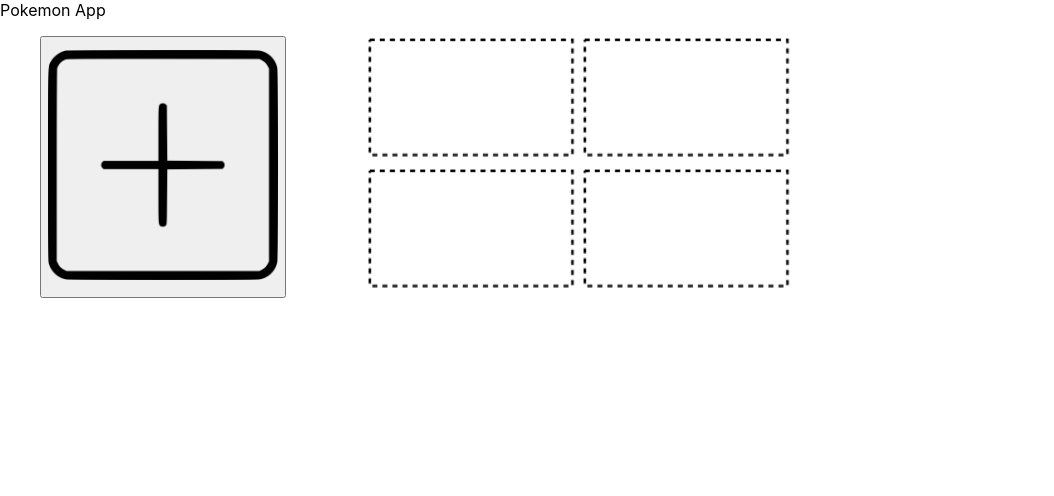
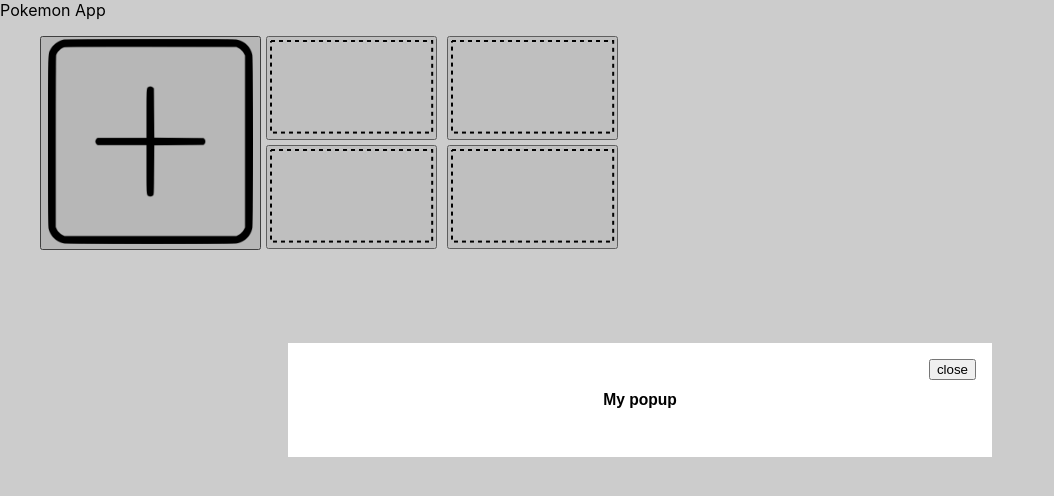
Before and after one commit to j-tomada/PokeApp, a React (Create React App) app: page / in a window 1280 px wide. Both pictures are taken after a click on the button 163 px from the left and 166 px from the top of the page. Shown: the top 496 px of the page, without its empty margins (0-1054 px from the left). Built offline with nearby package versions, Linux system fonts and the light colour scheme.

Commit message:
Created new directory components and moves components into directory. Added Popup function which triggers a popup when Pokemon button is clicked

```diff
--- a/src/App.css
+++ b/src/App.css
@@ -45,8 +45,15 @@
 .moves-button{
   margin-bottom: 5px;
   margin-right: 5px;
-  width: 210px;
+  padding: 0;
+}
+
+.moves-column{
+  padding-left: 5px;
 }
 
 .moves {
+  padding-left: 0;
+  list-style: none;
+  display: flex;
 }
--- a/src/App.js
+++ b/src/App.js
@@ -1,5 +1,5 @@
 import './App.css';
-import PokeInterface  from './PokeInterface';
+import PokeInterface  from './components/PokeInterface';
 
 function App() {
   return (
--- a/src/PokeInterface.js
+++ /dev/null
@@ -1,26 +0,0 @@
-import React from 'react'
-
-/**
- * This contains the pokemon interface which displays the pokemon chosen
- * and the moveset chosen
- */
-
-export default function PokeInterface () {
-    return (
-        <ul className="poke-interface">
-            <button className="poke-logo">
-                <img src={require('./images/add_button_poke.png')} width="230px"/>
-            </button>
-            <ul className='moves'>
-                <ul>
-                    <img className="moves-button" src={require('./images/add_button_moves.png')} />
-                    <img className="moves-button" src={require('./images/add_button_moves.png')} />
-                </ul>
-                <ul>
-                    <img className="moves-button" src={require('./images/add_button_moves.png')} />
-                    <img className="moves-button" src={require('./images/add_button_moves.png')} />
-                </ul>
-            </ul>
-        </ul>
-    )
-}
--- /dev/null
+++ b/src/components/PokeInterface.js
@@ -0,0 +1,50 @@
+import React, { useState } from 'react'
+import Popup from './Popup'
+
+/**
+ * This contains the pokemon interface which displays the pokemon chosen
+ * and the moveset chosen
+ */
+
+export default function PokeInterface () {
+    const [buttonClicked, setButtonClicked] = useState(false);
+    /**
+     * This function returns the button to select a pokemon
+     */
+    function pokeButton () {
+        return (
+            <button className="poke-logo" onClick={() => setButtonClicked(true)}>
+                <img src={require('../images/add_button_poke.png')} height='205px'/>
+                <Popup trigger={buttonClicked}>
+                    <h3>My popup</h3>
+                </Popup>
+            </button>
+        )
+    }
+
+    /**
+     * This function returns the button to select a move for a pokemon
+     */
+    function moveButton () {
+        return (
+            <button className="moves-button">
+                <img src={require('../images/add_button_moves.png')} />
+            </button>
+        )
+    }
+    return (
+        <ul className="poke-interface">
+            <div>{pokeButton()}</div>
+            <ul className='moves'>
+                <ul className='moves-column'>
+                    <div>{moveButton()}</div>
+                    <div>{moveButton()}</div>
+                </ul>
+                <ul className='moves-column'>
+                    <div>{moveButton()}</div>
+                    <div>{moveButton()}</div>
+                </ul>
+            </ul>
+        </ul>
+    )
+}
--- /dev/null
+++ b/src/components/Popup.css
@@ -0,0 +1,26 @@
+.popup {
+    position: fixed;
+    top: 0;
+    left: 0;
+    width: 100%;
+    height: 100vh;
+    background-color: rgba(0, 0, 0, 0.2);
+
+    display: flex;
+    justify-content: center;
+    align-items: center;
+}
+
+.popup-inner {
+    position: relative;
+    padding: 32px;
+    width: 100%;
+    max-width: 640px;
+    background-color: #FFF;
+}
+
+.popup-inner .close-btn {
+    position: absolute;
+    top: 16px;
+    right: 16px;
+}
--- /dev/null
+++ b/src/components/Popup.js
@@ -0,0 +1,13 @@
+import React from 'react'
+import './Popup.css'
+
+export default function Popup(props) {
+    return (props.trigger) ? (
+        <div className="popup">
+            <div className="popup-inner">
+                <button className="close-btn" onClick={() => props.setTrigger(false)}>close</button>
+                { props.children }
+            </div>
+        </div>
+    ) : "";
+}
```
Also changed, not shown: src/setupTests.js (deleted, +0 -5 lines), src/components/Pokemon.js (added), 1 other file (tests, documents, lock files or other folders).
